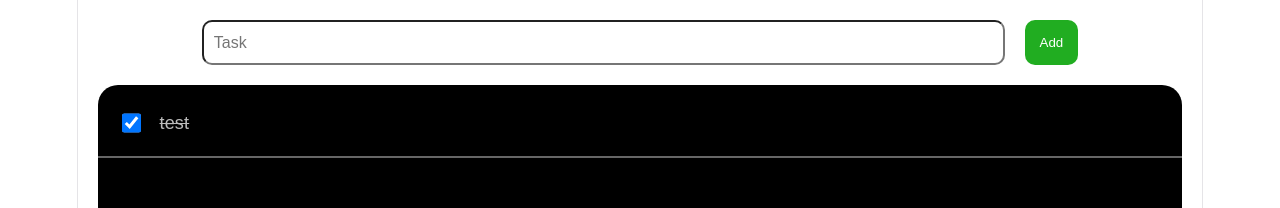
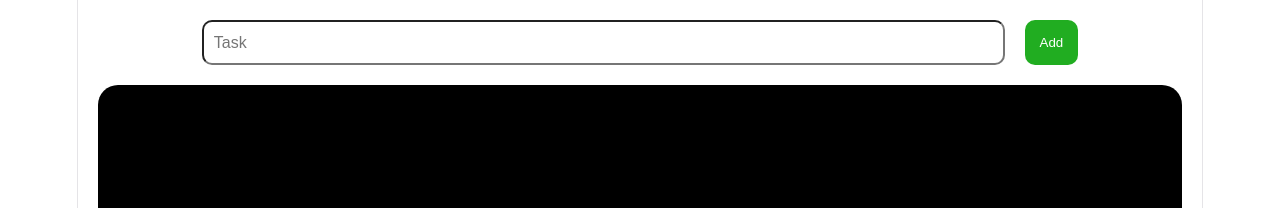
Before and after one commit to Szymon-Dizewski/Todo-App, a React (Vite) app: page / in a window 1280 px wide. Shown: the top 208 px of the page. Built offline with nearby package versions, Linux system fonts and the light colour scheme.

Commit message:
Remove first test task

```diff
--- a/src/App.jsx
+++ b/src/App.jsx
@@ -105,9 +105,7 @@ function DeleteButton({ deleteTodo }) {
 }
 
 function App() {
-  const { todoList, addTodo, toggleTodo, deleteTodo } = useTodos([
-    { task: "test", taskDone: true, id: crypto.randomUUID() },
-  ])
+  const { todoList, addTodo, toggleTodo, deleteTodo } = useTodos([])
 
   return (
     <>
```
